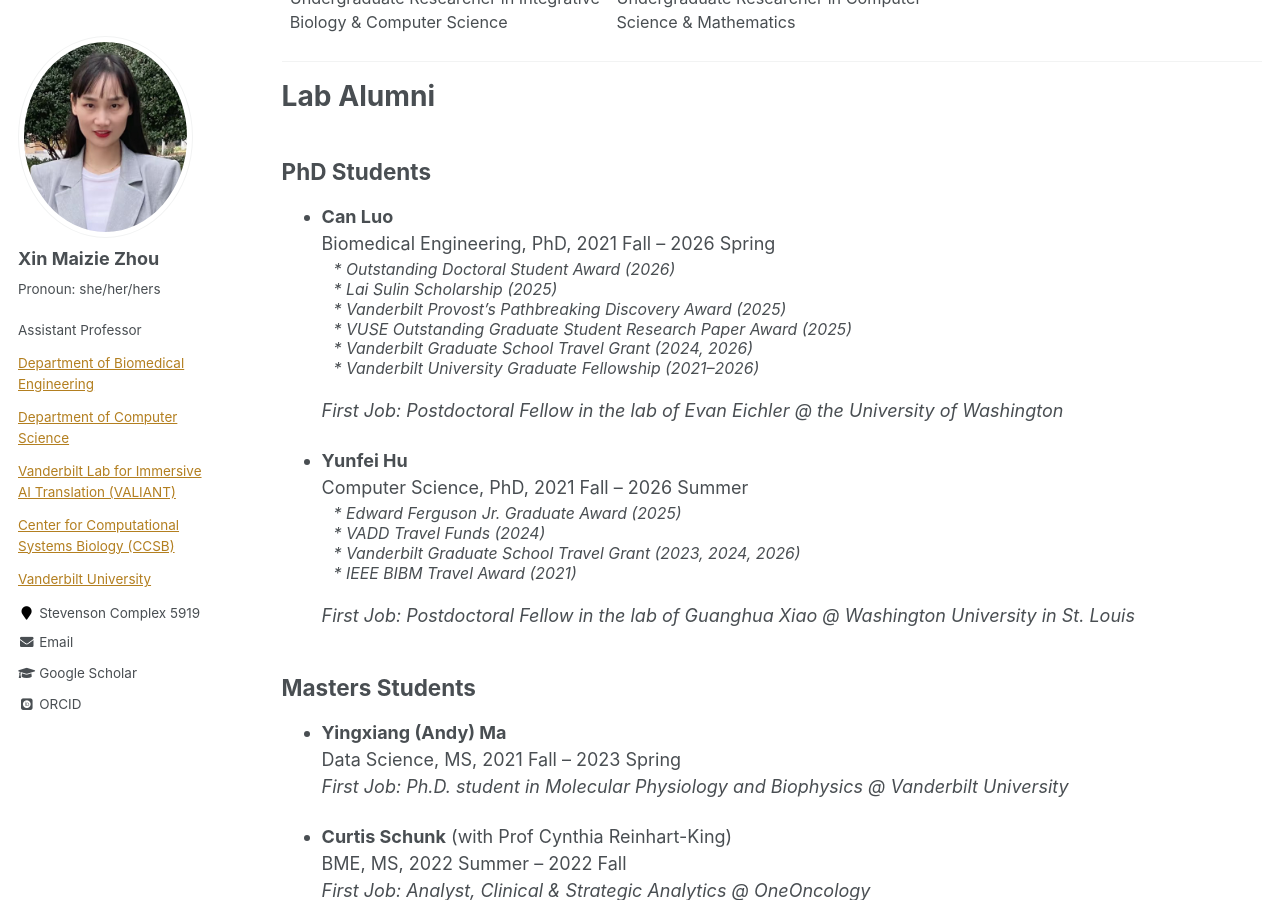
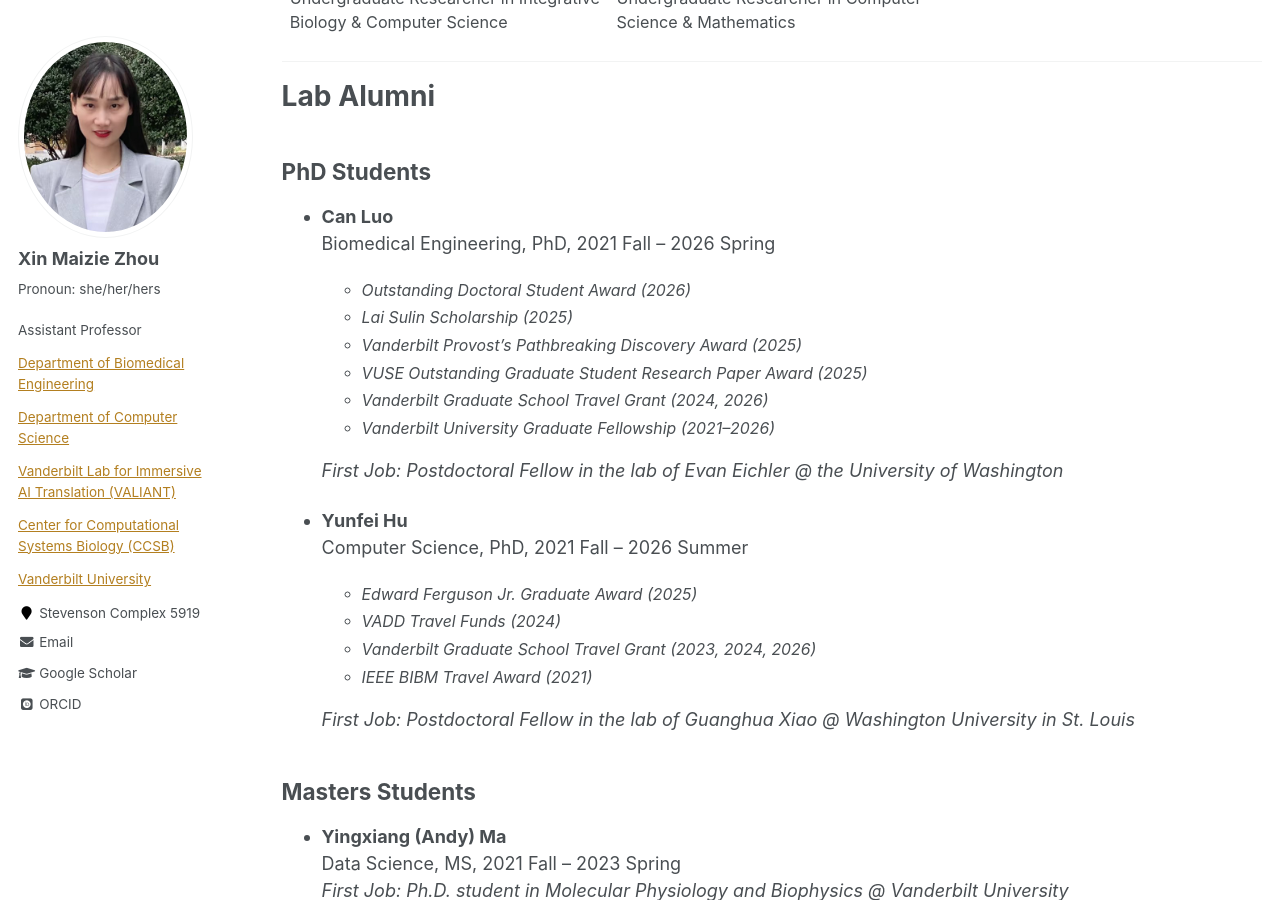
Before and after one commit to maiziezhoulab/Maiziezhoulab.github.io, a Jekyll site: the page built from _pages/LabMembers.md, in a window 1280 px wide and 900 px high, scrolled down 2046 px. Built offline with Jekyll 4.4.1, drawn with Linux system fonts in a browser that asks for light colours; some web fonts are replaced.

Commit message:
Update LabMembers.md

```diff
--- a/_pages/LabMembers.md
+++ b/_pages/LabMembers.md
@@ -171,24 +171,28 @@ author_profile: true
 
 - **Can Luo**
   Biomedical Engineering, PhD, 2021 Fall – 2026 Spring
-  <div style="font-size: 0.88em; line-height: 1.25; margin: 3px 0 5px 12px;">
-  <i>* Outstanding Doctoral Student Award (2026)</i><br>
-  <i>* Lai Sulin Scholarship (2025)</i><br>
-  <i>* Vanderbilt Provost’s Pathbreaking Discovery Award (2025)</i><br>
-  <i>* VUSE Outstanding Graduate Student Research Paper Award (2025)</i><br>
-  <i>* Vanderbilt Graduate School Travel Grant (2024, 2026)</i><br>
-  <i>* Vanderbilt University Graduate Fellowship (2021–2026)</i>
-  </div>
+
+  <ul style="font-size: 0.88em; line-height: 1.25; margin-top: 3px; margin-bottom: 5px;">
+    <li><i>Outstanding Doctoral Student Award (2026)</i></li>
+    <li><i>Lai Sulin Scholarship (2025)</i></li>
+    <li><i>Vanderbilt Provost’s Pathbreaking Discovery Award (2025)</i></li>
+    <li><i>VUSE Outstanding Graduate Student Research Paper Award (2025)</i></li>
+    <li><i>Vanderbilt Graduate School Travel Grant (2024, 2026)</i></li>
+    <li><i>Vanderbilt University Graduate Fellowship (2021–2026)</i></li>
+  </ul>
+
   _First Job: Postdoctoral Fellow in the lab of Evan Eichler @ the University of Washington_
 
 - **Yunfei Hu**
   Computer Science, PhD, 2021 Fall – 2026 Summer
-  <div style="font-size: 0.88em; line-height: 1.25; margin: 3px 0 5px 12px;">
-  <i>* Edward Ferguson Jr. Graduate Award (2025)</i><br>
-  <i>* VADD Travel Funds (2024)</i><br>
-  <i>* Vanderbilt Graduate School Travel Grant (2023, 2024, 2026)</i><br>
-  <i>* IEEE BIBM Travel Award (2021)</i>
-  </div>
+
+  <ul style="font-size: 0.88em; line-height: 1.25; margin-top: 3px; margin-bottom: 5px;">
+    <li><i>Edward Ferguson Jr. Graduate Award (2025)</i></li>
+    <li><i>VADD Travel Funds (2024)</i></li>
+    <li><i>Vanderbilt Graduate School Travel Grant (2023, 2024, 2026)</i></li>
+    <li><i>IEEE BIBM Travel Award (2021)</i></li>
+  </ul>
+
   _First Job: Postdoctoral Fellow in the lab of Guanghua Xiao @ Washington University in St. Louis_
 
 
```
